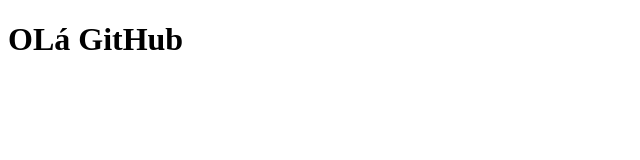
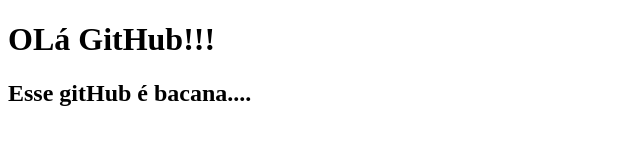
Before and after one commit to silvaJosenei/prog_web_github, a plain HTML site: page index.html in a window 1280 px wide. Shown: the whole page, without its empty margins (0-640 px from the left). Drawn offline with Linux system fonts and the light colour scheme.

Commit message:
Update index.html
Alteração no titulo e adicionado h2

```diff
--- a/index.html
+++ b/index.html
@@ -4,9 +4,10 @@
     <meta charset="UTF-8">
     <meta http-equiv="X-UA-Compatible" content="IE=edge">
     <meta name="viewport" content="width=device-width, initial-scale=1.0">
-    <title>Document</title>
+    <title>Ola GitHub IFPR</title>
 </head>
 <body>
-    <h1>OLá GitHub</h1>
+    <h1>OLá GitHub!!!</h1>
+    <H2>Esse gitHub é bacana....</h2>
 </body>
 </html>
```
